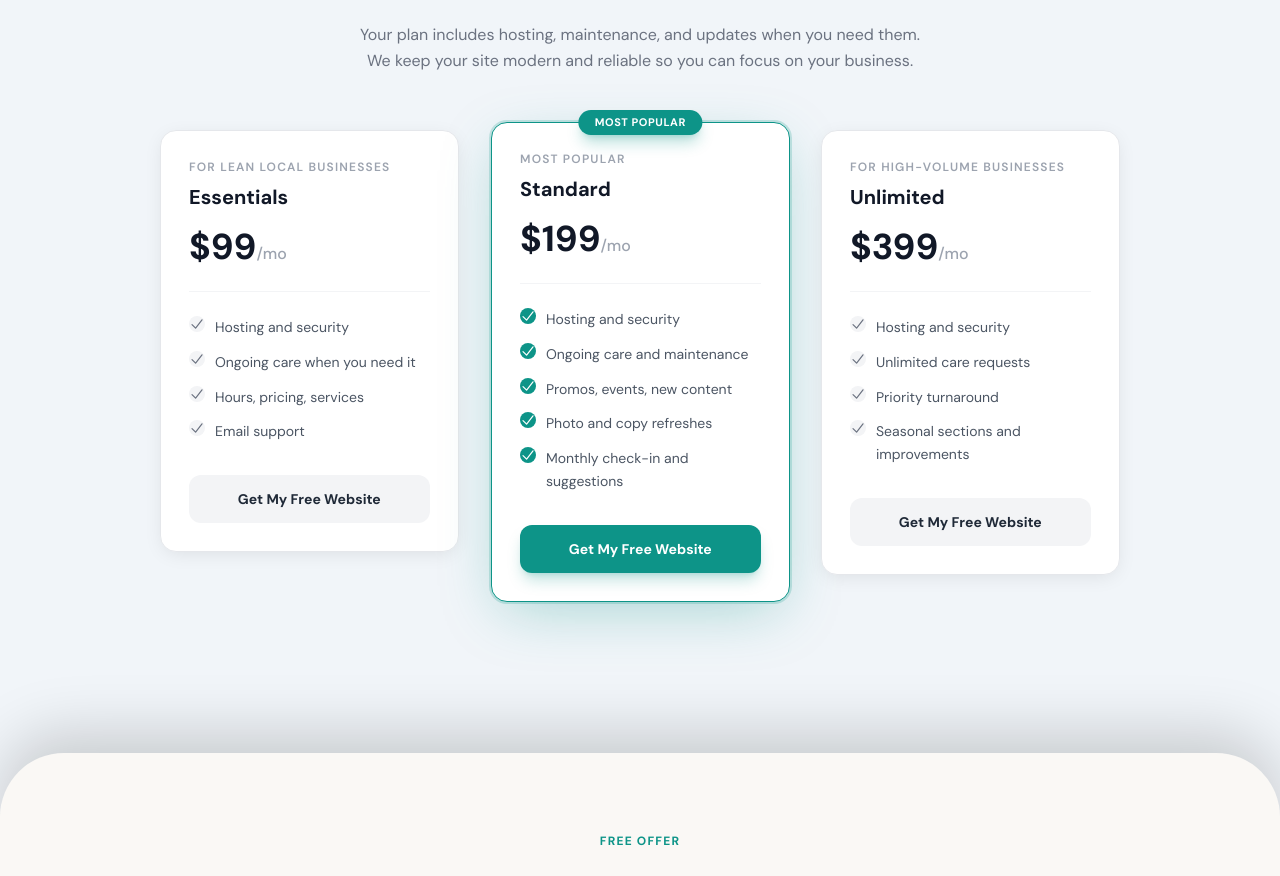
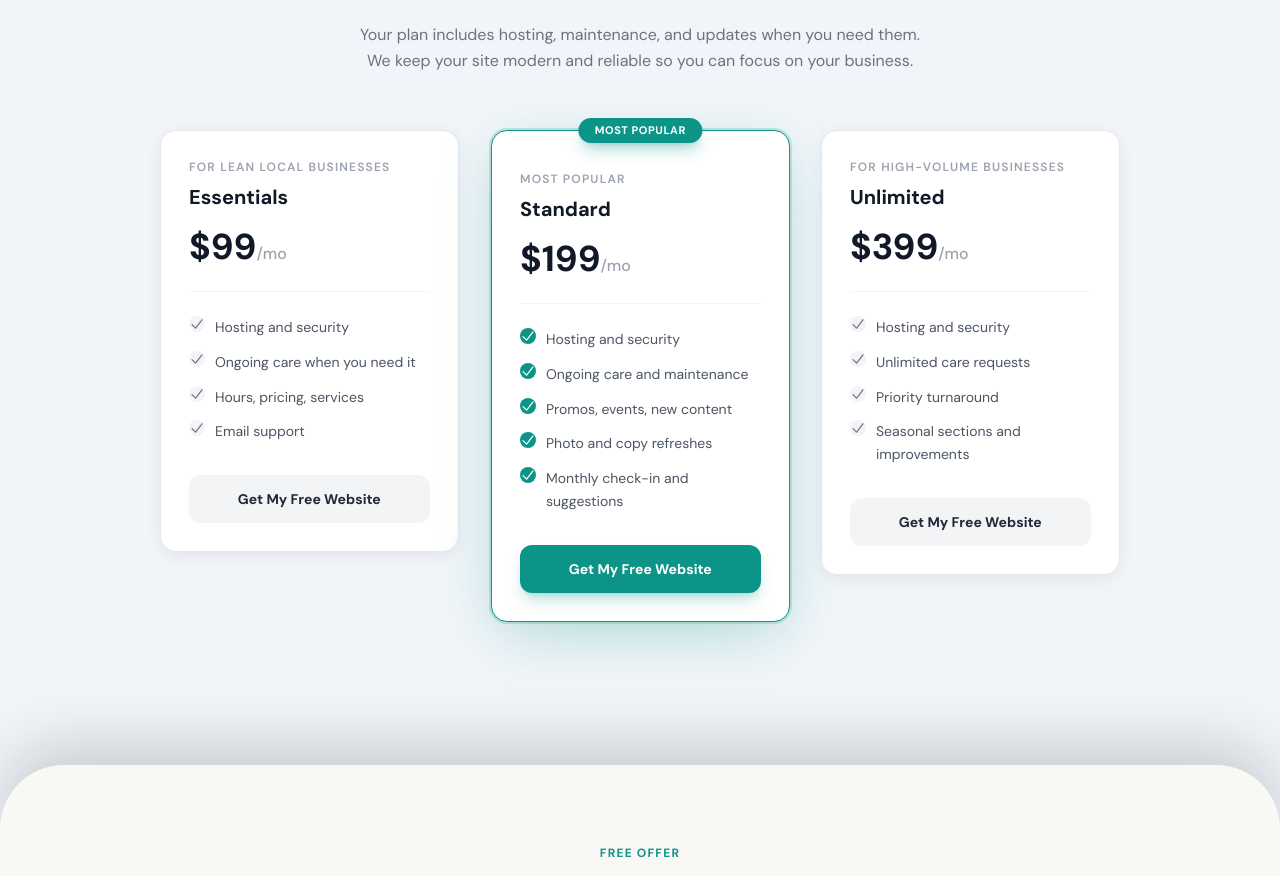
Before and after one commit to alpadev-ux/siterunner-landing, a React (Vite) app: page / in a window 1280 px wide. Shown: the part 7170-8046 px from the top of the page. Built offline with nearby package versions, Linux system fonts and the light colour scheme.

Commit message:
fix alignment pc

```diff
--- a/src/App.jsx
+++ b/src/App.jsx
@@ -744,7 +744,7 @@ export default function App() {
               Your plan includes hosting, maintenance, and updates when you need them. We keep your site modern and reliable so you can focus on your business.
             </p>
           </Reveal>
-          <div className="mt-14 grid grid-cols-1 md:grid-cols-3 gap-6 lg:gap-8 items-start">
+          <div className="mt-14 grid grid-cols-1 md:grid-cols-3 gap-6 lg:gap-8 items-stretch">
             {[
               { name: 'Essentials', price: '$99', note: 'For lean local businesses', highlighted: false,
                 features: ['Hosting and security', 'Ongoing care when you need it', 'Hours, pricing, services', 'Email support'] },
@@ -984,10 +984,10 @@ function FormField({ label, name, type, placeholder, value, onChange, required }
 function PricingCard({ name, price, features, note, highlighted }) {
   return (
     <div
-      className={`relative rounded-2xl border p-7 flex flex-col transition-all duration-200 ${
+      className={`relative rounded-2xl border flex flex-col transition-all duration-200 ${
         highlighted
-          ? 'border-accent bg-white shadow-[0_16px_60px_-12px_rgb(13_148_136/0.35)] ring-2 ring-accent/20 md:-translate-y-2 hover:md:-translate-y-3 z-10'
-          : 'border-gray-200 bg-white shadow-[0_4px_20px_-4px_rgb(0,0,0,0.1)] hover:shadow-[0_12px_40px_-8px_rgb(0,0,0,0.14)] hover:border-gray-300 hover:-translate-y-1'
+          ? 'border-accent bg-white shadow-[0_16px_60px_-12px_rgb(13_148_136/0.35)] ring-2 ring-accent/20 z-10 pt-10 px-7 pb-7'
+          : 'border-gray-200 bg-white shadow-[0_4px_20px_-4px_rgb(0,0,0,0.1)] hover:shadow-[0_12px_40px_-8px_rgb(0,0,0,0.14)] hover:border-gray-300 p-7'
       }`}
     >
       {highlighted && (
```
